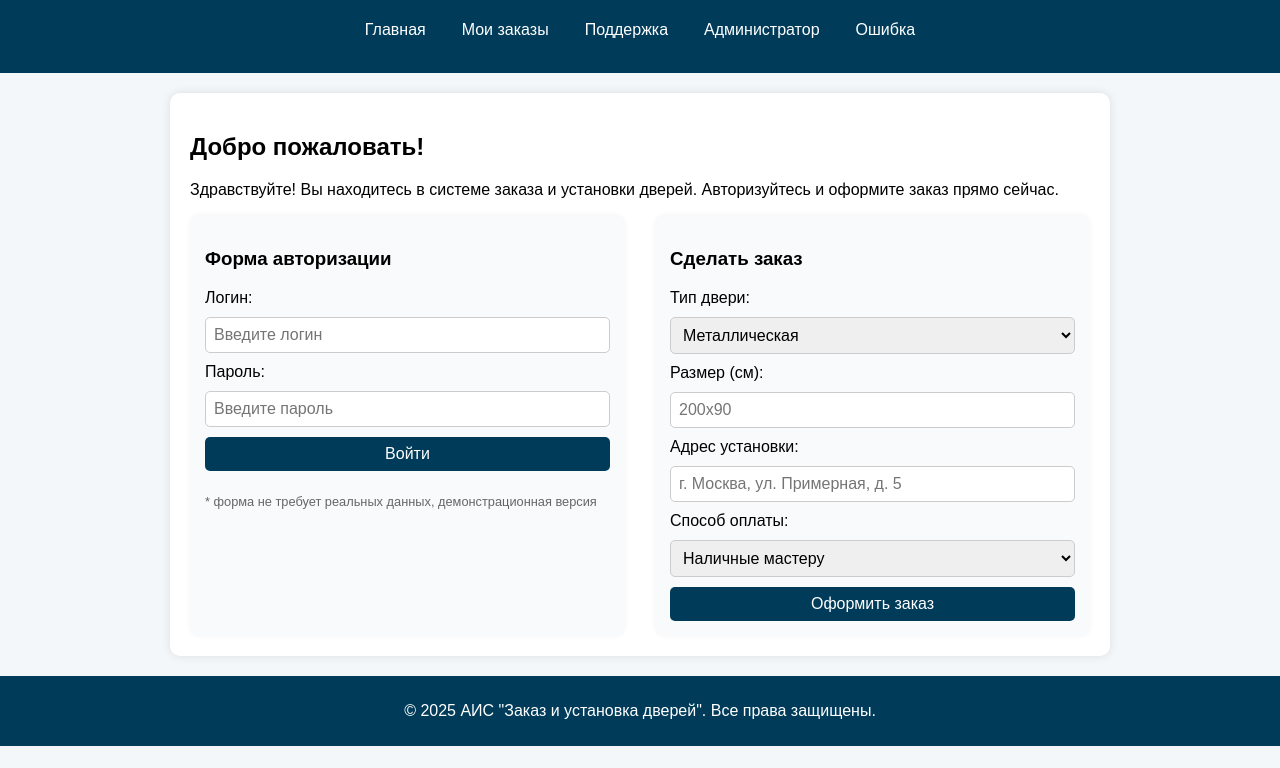
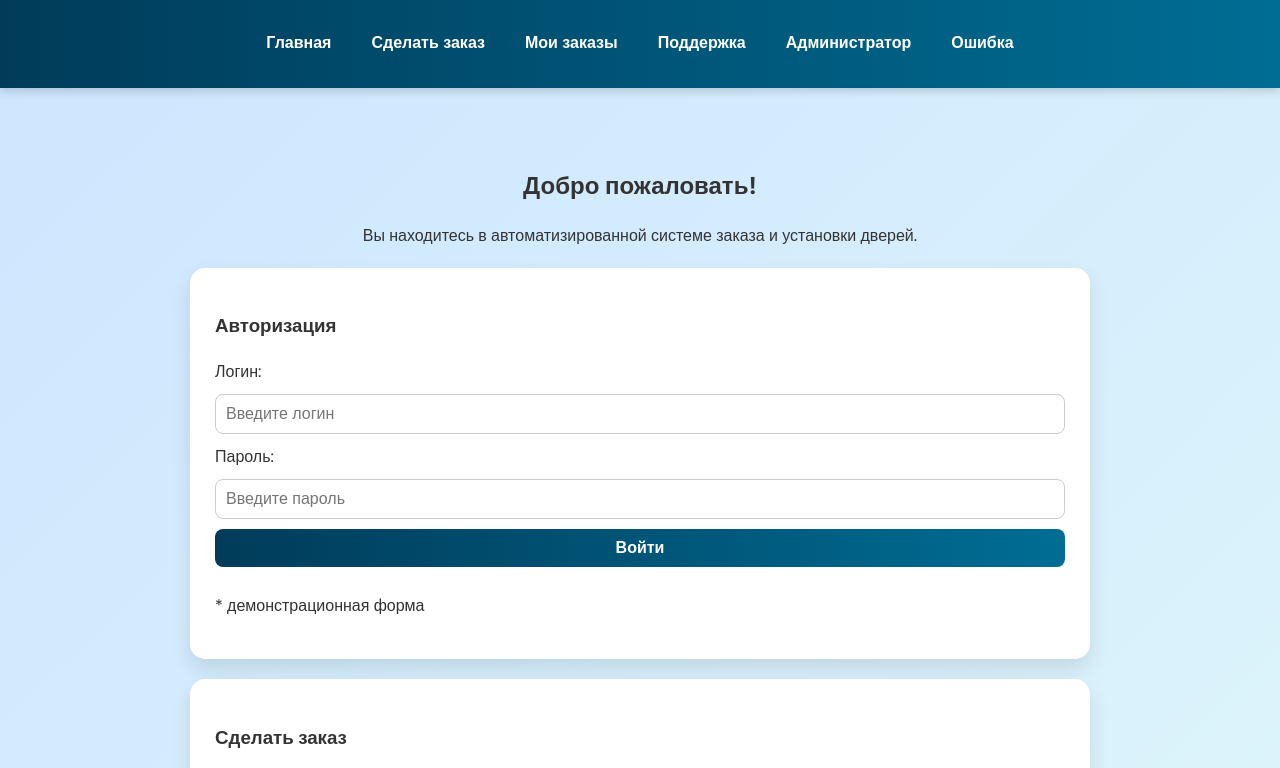
Before and after one commit to Fresh-timeey/Designing-a-case-for-a-door-company, a plain HTML site: page index.html in a window 1280 px wide. Shown: the part 93-861 px from the top of the page. Before the commit the page ends 839 px from the top, so only its background shows below. Drawn offline with Linux system fonts and the light colour scheme.

Commit message:
Add files via upload

```diff
--- a/index.html
+++ b/index.html
@@ -6,6 +6,7 @@
   <title>АИС "Заказ и установка дверей"</title>
   <link rel="stylesheet" href="styles.css">
   <link rel="icon" type="image/png" href="door-icon.png">
+  <link href="https://fonts.googleapis.com/css2?family=Poppins:wght@400;600&display=swap" rel="stylesheet">
 </head>
 <body>
 
@@ -18,6 +19,7 @@
     <nav>
       <ul>
         <li><button class="nav-btn" data-page="welcome">Главная</button></li>
+        <li><button class="nav-btn" data-page="order">Сделать заказ</button></li>
         <li><button class="nav-btn" data-page="view">Мои заказы</button></li>
         <li><button class="nav-btn" data-page="support">Поддержка</button></li>
         <li><button id="adminBtn">Администратор</button></li>
@@ -26,31 +28,28 @@
     </nav>
   </header>
 
-  <!-- ОСНОВНОЙ КОНТЕНТ -->
   <main id="content">
 
-    <!-- ГЛАВНАЯ (авторизация + заказ) -->
+    <!-- ГЛАВНАЯ -->
     <section id="welcome" class="page active">
+      <div class="intro">
         <h2>Добро пожаловать!</h2>
-      <p>Здравствуйте! Вы находитесь в системе заказа и установки дверей.
-      Авторизуйтесь и оформите заказ прямо сейчас.</p>
+        <p>Вы находитесь в автоматизированной системе заказа и установки дверей.</p>
+      </div>
 
-      <div class="two-columns">
-        <!-- Форма авторизации -->
-        <div class="auth-block">
-          <h3>Форма авторизации</h3>
+      <div class="card auth-block">
+        <h3>Авторизация</h3>
         <form>
           <label>Логин:</label>
           <input type="text" placeholder="Введите логин">
           <label>Пароль:</label>
           <input type="password" placeholder="Введите пароль">
           <button type="submit">Войти</button>
-            <p class="note">* форма не требует реальных данных, демонстрационная версия</p>
+          <p class="note">* демонстрационная форма</p>
         </form>
       </div>
 
-        <!-- Форма заказа -->
-        <div class="order-block">
+      <div class="card order-block">
         <h3>Сделать заказ</h3>
         <form>
           <label>Тип двери:</label>
@@ -76,10 +75,33 @@
           <button type="submit">Оформить заказ</button>
         </form>
       </div>
-      </div>
     </section>
 
-    <!-- ПРОСМОТР ЗАКАЗОВ -->
+    <!-- СТРАНИЦА ЗАКАЗА (из меню) -->
+    <section id="order" class="page">
+      <h2>Создать новый заказ</h2>
+      <form class="card">
+        <label>Тип двери:</label>
+        <select>
+          <option>Металлическая</option>
+          <option>Деревянная</option>
+          <option>Пластиковая</option>
+        </select>
+
+        <label>Размер (см):</label>
+        <input type="text" placeholder="200x90">
+
+        <label>Адрес установки:</label>
+        <input type="text" placeholder="Введите адрес">
+
+        <label>Дополнительно:</label>
+        <textarea placeholder="Фурнитура, демонтаж старых дверей..."></textarea>
+
+        <button type="submit">Создать заказ</button>
+      </form>
+    </section>
+
+    <!-- ПРОСМОТР -->
     <section id="view" class="page">
       <h2>Мои заказы</h2>
       <form>
@@ -96,17 +118,12 @@
           <tr><td>ORD-124</td><td>Деревянная</td><td>Установлена</td><td>08.11.2025</td></tr>
         </tbody>
       </table>
-      <div class="table-controls">
-        <button>Сортировать по дате</button>
-        <button>Фильтр: Активные</button>
-      </div>
     </section>
 
     <!-- ПОДДЕРЖКА -->
     <section id="support" class="page">
       <h2>Служба поддержки</h2>
-      <p>Если у вас есть вопросы, заполните форму ниже — наш оператор свяжется с вами.</p>
-      <form>
+      <form class="card">
         <label>Ваше имя:</label>
         <input type="text" placeholder="Введите имя">
         <label>Email:</label>
@@ -142,12 +159,10 @@
     </div>
   </div>
 
-  <!-- ПОДВАЛ -->
   <footer>
     <p>© 2025 АИС "Заказ и установка дверей". Все права защищены.</p>
   </footer>
 
-  <!-- СКРИПТ -->
   <script>
     const pages = document.querySelectorAll('.page');
     const navBtns = document.querySelectorAll('.nav-btn');
--- a/styles.css
+++ b/styles.css
@@ -1,15 +1,16 @@
 body {
-  font-family: Arial, sans-serif;
-  background: #f4f7f9;
+  font-family: 'Poppins', sans-serif;
   margin: 0;
-  padding: 0;
+  background: linear-gradient(135deg, #cce5ff, #e0f7fa);
+  color: #333;
 }
 
 header, footer {
-  background: #003c5a;
+  background: linear-gradient(90deg, #003c5a, #006d94);
   color: white;
   text-align: center;
   padding: 10px 0;
+  box-shadow: 0 2px 10px rgba(0,0,0,0.2);
 }
 
 .header-content {
@@ -22,6 +23,7 @@ header, footer {
 .logo {
   width: 40px;
   height: 40px;
+  filter: drop-shadow(0 0 5px #fff);
 }
 
 nav ul {
@@ -38,30 +40,48 @@ nav button {
   border: none;
   cursor: pointer;
   font-size: 1em;
+  font-weight: 600;
+  transition: 0.2s;
 }
 
 nav button:hover {
-  text-decoration: underline;
+  color: #ffd700;
+  transform: scale(1.1);
 }
 
 .page {
   display: none;
-  background: white;
   max-width: 900px;
-  margin: 20px auto;
+  margin: 40px auto;
   padding: 20px;
-  border-radius: 10px;
-  box-shadow: 0 0 10px rgba(0,0,0,0.1);
 }
 
 .page.active {
   display: block;
-  animation: fadeIn 0.3s ease-in-out;
+  animation: fadeIn 0.4s ease-in-out;
 }
 
 @keyframes fadeIn {
-  from { opacity: 0; transform: translateY(20px); }
+  from { opacity: 0; transform: translateY(15px); }
   to { opacity: 1; transform: translateY(0); }
+}
+
+.intro {
+  text-align: center;
+  margin-bottom: 20px;
+}
+
+.card {
+  background: white;
+  border-radius: 15px;
+  padding: 25px;
+  margin-top: 20px;
+  box-shadow: 0 10px 20px rgba(0,0,0,0.1);
+  transition: transform 0.2s;
+}
+
+.card:hover {
+  transform: translateY(-5px);
 }
 
 form {
@@ -71,56 +91,23 @@ form {
 }
 
 input, select, textarea, button {
-  padding: 8px;
+  padding: 10px;
+  border-radius: 8px;
+  border: 1px solid #ccc;
   font-size: 1em;
-  border: 1px solid #ccc;
-  border-radius: 5px;
 }
 
 button {
-  background: #003c5a;
+  background: linear-gradient(90deg, #003c5a, #006d94);
   color: white;
+  font-weight: 600;
   border: none;
   cursor: pointer;
+  transition: background 0.3s;
 }
 
 button:hover {
-  background: #005d87;
-}
-
-.two-columns {
-  display: flex;
-  gap: 30px;
-  justify-content: space-between;
-}
-
-.auth-block, .order-block {
-  flex: 1;
-  background: #f9fafc;
-  padding: 15px;
-  border-radius: 10px;
-  box-shadow: 0 0 5px rgba(0,0,0,0.05);
-}
-
-.note {
-  font-size: 0.8em;
-  color: #666;
-}
-
-/* Таблица заказов */
-table {
-  width: 100%;
-  border-collapse: collapse;
-  margin-top: 10px;
-}
-
-th, td {
-  border: 1px solid #ccc;
-  padding: 8px;
-}
-
-th {
-  background: #eee;
+  background: linear-gradient(90deg, #005d87, #00a3c7);
 }
 
 /* Панель администратора */
```
Lines whose indentation alone changed are shown as unchanged.
